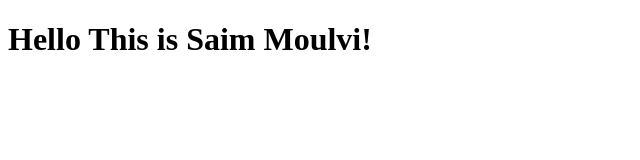
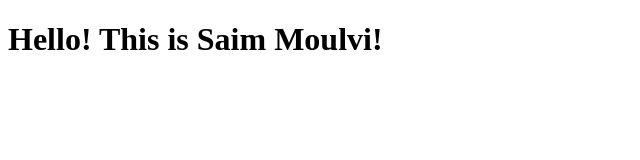
Before and after one commit to saimmoulvi/cicdpipeline, a plain HTML site: page sample.html in a window 1280 px wide. Shown: the whole page, without its empty margins (0-640 px from the left). Drawn offline with Linux system fonts and the light colour scheme.

Commit message:
Update sample.html

```diff
--- a/sample.html
+++ b/sample.html
@@ -5,7 +5,7 @@
 </head>
 <body>
 
-  <h1>Hello This is Saim Moulvi!</h1>
+  <h1>Hello! This is Saim Moulvi!</h1>
 
 </body>
 </html>
```
